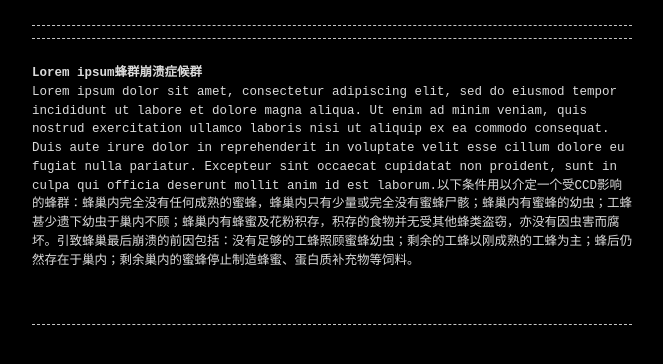
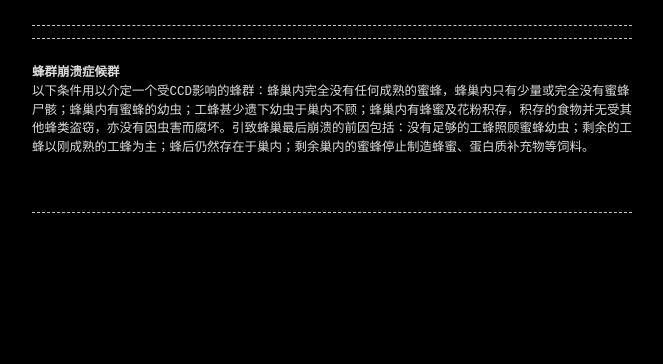
Before and after one commit to Cyphar0/Cyphar0.github.io, a Jekyll site: the page built from index.md, in a window 1280 px wide. Shown: the top 364 px of the page, without its empty margins (308-971 px from the left). Built offline with Jekyll 4.4.1, drawn with Linux system fonts in a browser that asks for light colours.

Commit message:
Change blog

```diff
--- a/index.md
+++ b/index.md
@@ -4,6 +4,6 @@ layout: home
 permalink: /
 ---
 
-# Lorem ipsum蜂群崩溃症候群
+# 蜂群崩溃症候群
 
-Lorem ipsum dolor sit amet, consectetur adipiscing elit, sed do eiusmod tempor incididunt ut labore et dolore magna aliqua. Ut enim ad minim veniam, quis nostrud exercitation ullamco laboris nisi ut aliquip ex ea commodo consequat. Duis aute irure dolor in reprehenderit in voluptate velit esse cillum dolore eu fugiat nulla pariatur. Excepteur sint occaecat cupidatat non proident, sunt in culpa qui officia deserunt mollit anim id est laborum.以下条件用以介定一个受CCD影响的蜂群：蜂巢内完全没有任何成熟的蜜蜂，蜂巢内只有少量或完全没有蜜蜂尸骸；蜂巢内有蜜蜂的幼虫；工蜂甚少遗下幼虫于巢内不顾；蜂巢内有蜂蜜及花粉积存，积存的食物并无受其他蜂类盗窃，亦没有因虫害而腐坏。引致蜂巢最后崩溃的前因包括：没有足够的工蜂照顾蜜蜂幼虫；剩余的工蜂以刚成熟的工蜂为主；蜂后仍然存在于巢内；剩余巢内的蜜蜂停止制造蜂蜜、蛋白质补充物等饲料。
+以下条件用以介定一个受CCD影响的蜂群：蜂巢内完全没有任何成熟的蜜蜂，蜂巢内只有少量或完全没有蜜蜂尸骸；蜂巢内有蜜蜂的幼虫；工蜂甚少遗下幼虫于巢内不顾；蜂巢内有蜂蜜及花粉积存，积存的食物并无受其他蜂类盗窃，亦没有因虫害而腐坏。引致蜂巢最后崩溃的前因包括：没有足够的工蜂照顾蜜蜂幼虫；剩余的工蜂以刚成熟的工蜂为主；蜂后仍然存在于巢内；剩余巢内的蜜蜂停止制造蜂蜜、蛋白质补充物等饲料。
```
